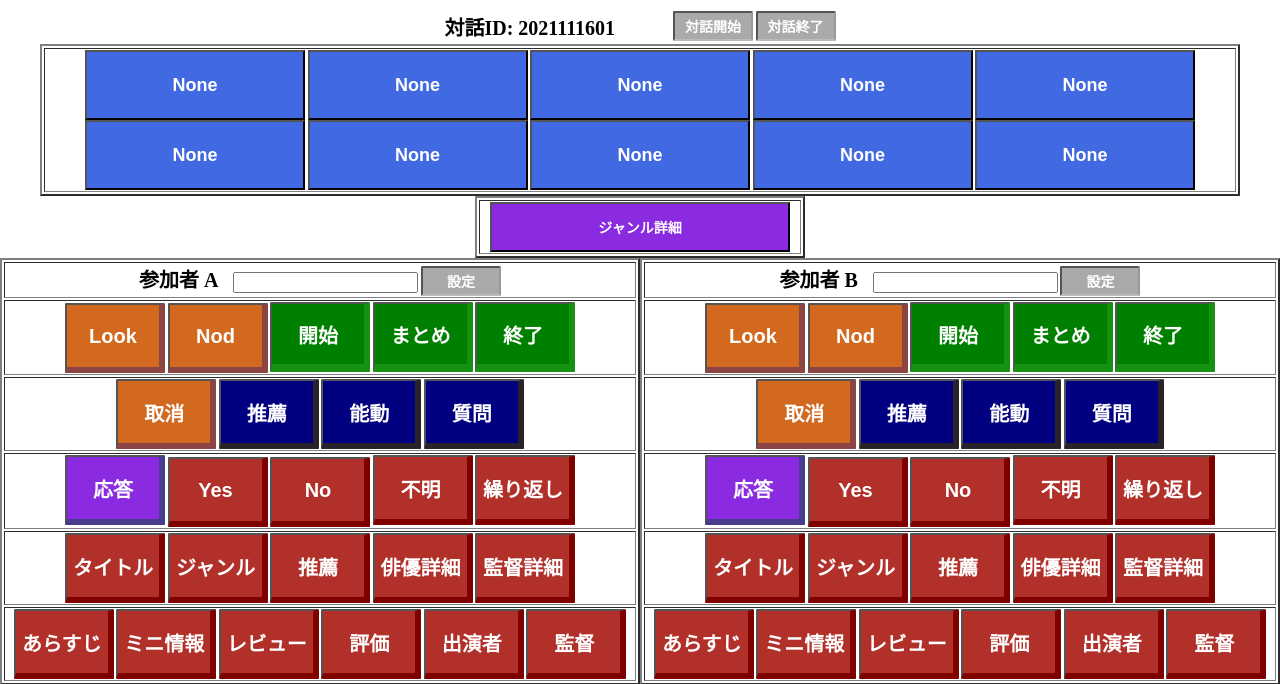
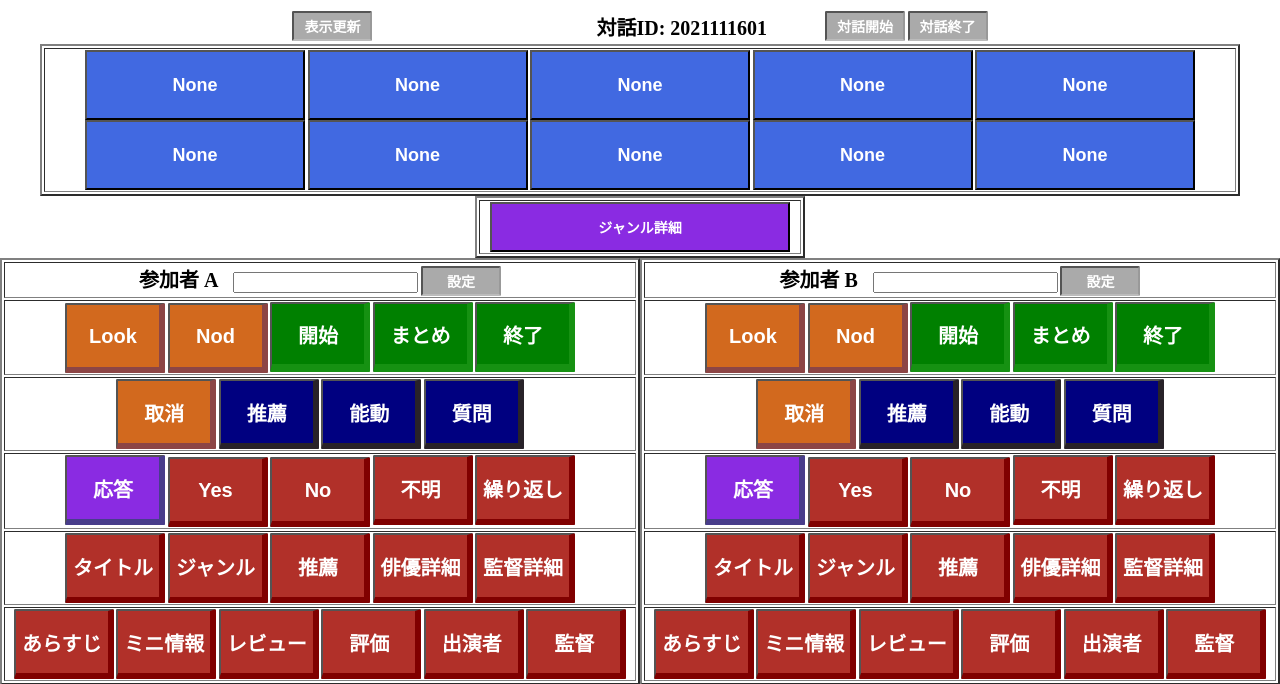
Before and after one commit to fujie-cit/ZoomWoZSystem, a Flask app: page /test in a window 1280 px wide. Shown: the top 684 px of the page. Run offline with Flask 2, Linux system fonts and the light colour scheme; parts of the project's set-up code (start-up, migrations or seed data) failed here and were passed over; some libraries are stand-ins or nearby versions.

Commit message:
表示更新ボタンを追加

```diff
--- a/Server/templates/index.html
+++ b/Server/templates/index.html
@@ -8,6 +8,11 @@
 	<div class="box2">
 		<table class="table2" border=0 align="center">
 		<tr>
+			<td width="300px" align="left">
+			<form method="get" action="/" style="display: inline">
+				<input type="submit" value="表示更新" class="buttonM">
+			</form>
+			</td>
 			<td style="font-size: 20px;">
 				対話ID: {{ dialog_id }}
 			</td>
```
